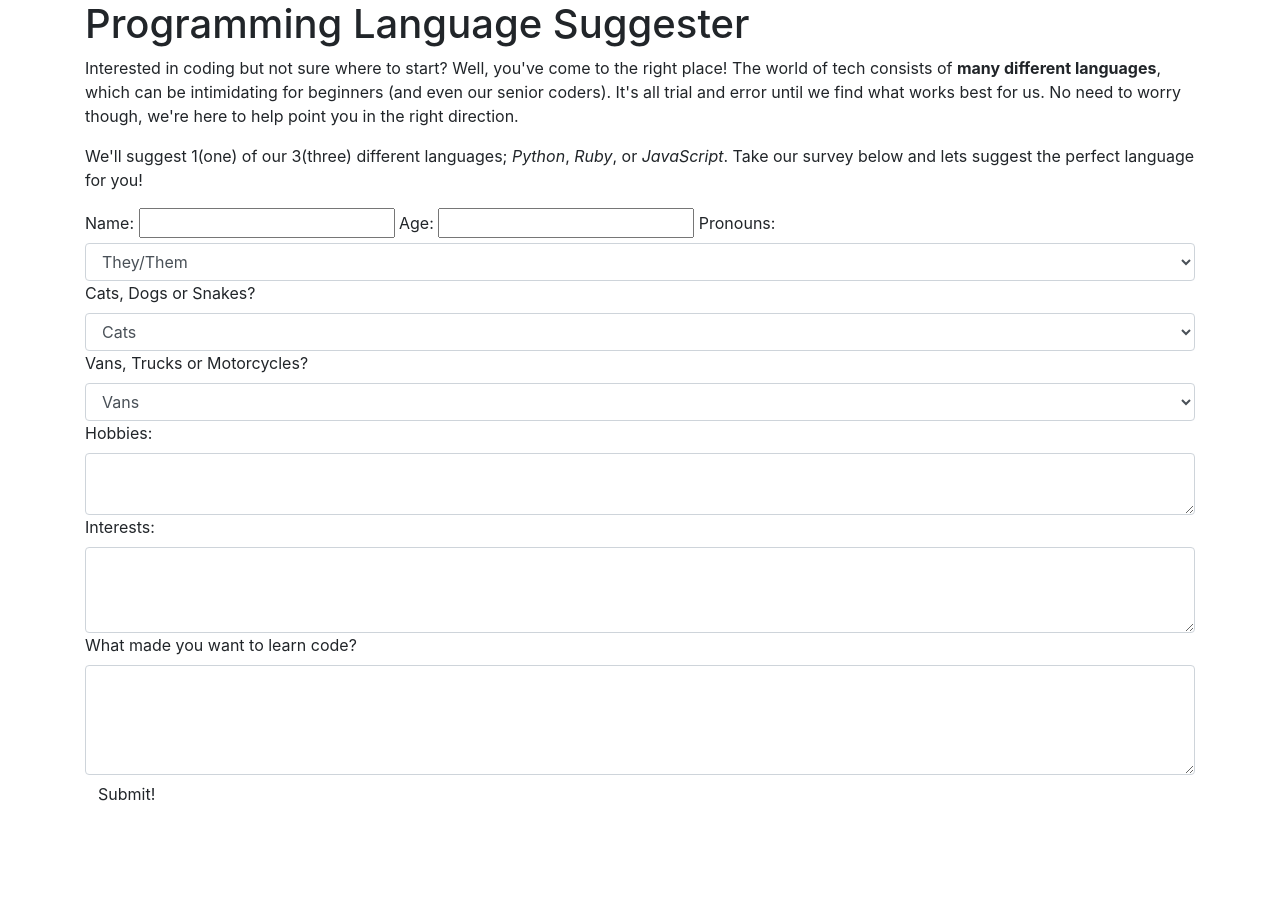
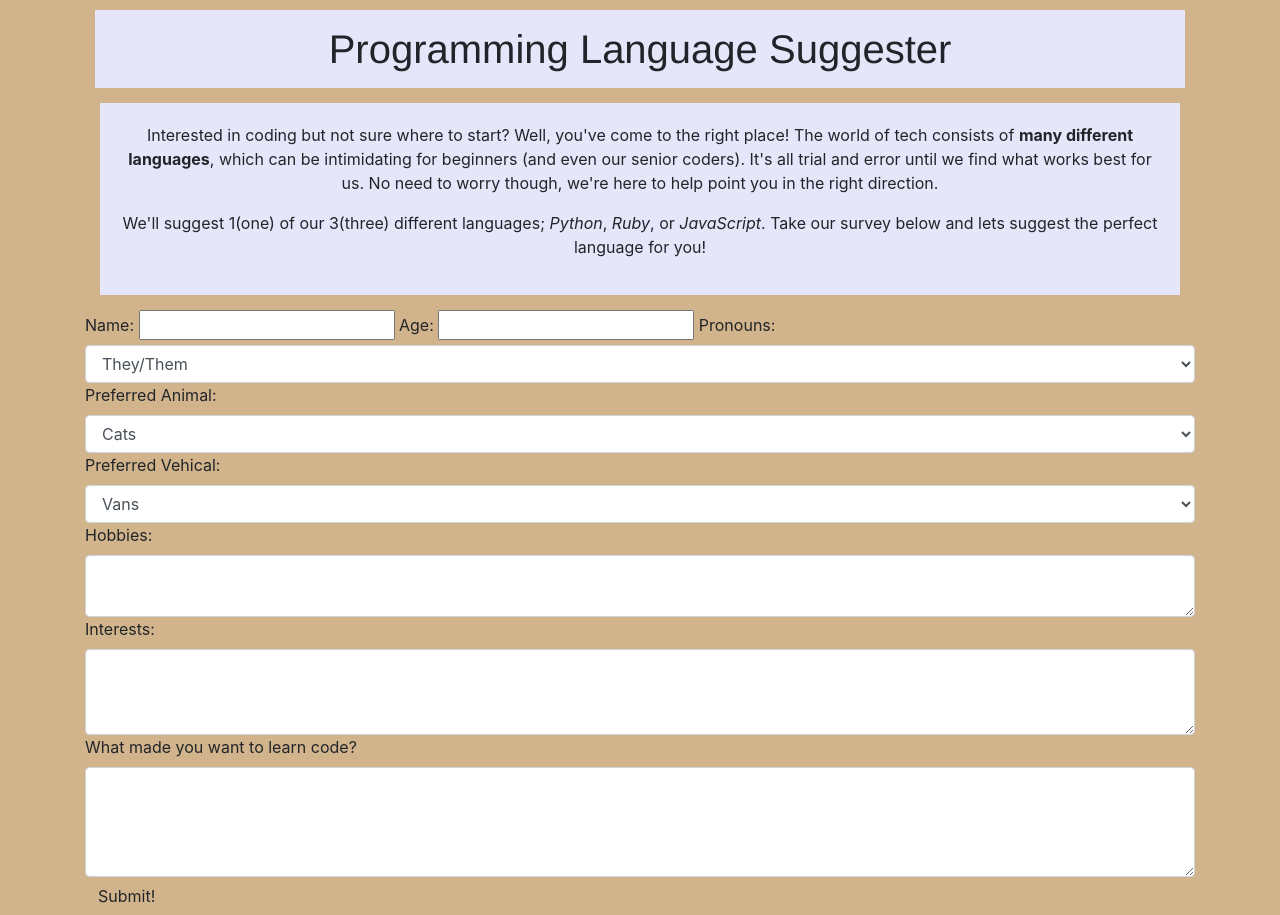
Before and after one commit to rosiegardner/Programming-Language-Suggester-Project, a plain HTML site: page index.html in a window 1280 px wide. Before the commit the page ends 813 px from the top, so only its background shows below. Drawn offline with nearby package versions, Linux system fonts and the light colour scheme.

Commit message:
WIP: webpage styling

```diff
--- a/css/styles.css
+++ b/css/styles.css
@@ -1,3 +1,23 @@
+body {
+  background-color: tan;
+}
+
+h1 {
+  margin :10px;
+  border: 20px;
+  padding: 15px;
+  background-color: lavender;
+  text-align: center;
+  font-family: 'Franklin Gothic Medium', 'Arial Narrow', Arial, sans-serif;
+}
+
+.h1-header {
+  margin: 15px;
+  border: 10px black;
+  padding: 20px;
+  background-color: lavender;
+  text-align: center;
+}
 #language1-hidden {
   display: none;
 }
--- a/index.html
+++ b/index.html
@@ -10,8 +10,11 @@
   <body>
     <div class="container">
       <h1>Programming Language Suggester</h1>
-      <p>Interested in coding but not sure where to start? Well, you've come to the right place! The world of tech consists of <strong>many different languages</strong>, which can be intimidating for beginners (and even our senior coders). It's all trial and error until we find what works best for us. No need to worry though, we're here to help point you in the right direction.</p>
-      <p>We'll suggest 1(one) of our 3(three) different languages; <em>Python</em>, <em>Ruby</em>, or <em>JavaScript</em>. Take our survey below and lets suggest the perfect language for you!</p>
+      <div class="h1-header">
+        <p>Interested in coding but not sure where to start? Well, you've come to the right place! The world of tech consists of <strong>many different languages</strong>, which can be intimidating for beginners (and even our senior coders). It's all trial and error until we find what works best for us. No need to worry though, we're here to help point you in the right direction.</p>
+        <p>We'll suggest 1(one) of our 3(three) different languages; <em>Python</em>, <em>Ruby</em>, or <em>JavaScript</em>. Take our survey below and lets suggest the perfect language for you!</p>
+      </div>
+
       <div>
         <form id="surveyForm">
           <div class="information">
@@ -27,7 +30,7 @@
             </select>
           </div>
           <div class="survey">
-            <label for="animal">Cats, Dogs or Snakes?</label>
+            <label for="animal">Preferred Animal:</label>
             <select class="form-control" id="animal">
               <option value="cats">Cats</option>
               <option value="dogs">Dogs</option>
@@ -35,7 +38,7 @@
             </select>
           </div>
           <div class="survey">
-            <label for="vehical">Vans, Trucks or Motorcycles?</label>
+            <label for="vehical">Preferred Vehical:</label>
             <select class="form-control" id="vehical">
               <option value="vans">Vans</option>
               <option value="trucks">Trucks</option>
--- a/js/scripts.js
+++ b/js/scripts.js
@@ -1,5 +1,6 @@
 $(document).ready(function() {
   $("#surveyForm").submit(function(event) {
+    event.preventDefault();
     const name = $("input#name").val();
     const age = parseInt($("input#age").val());
     const pronouns = $("select#pronouns").val();
@@ -14,6 +15,5 @@ $(document).ready(function() {
       $("#language3-hidden").show();
     }
 
-    event.preventDefault();
   });
 });
```
